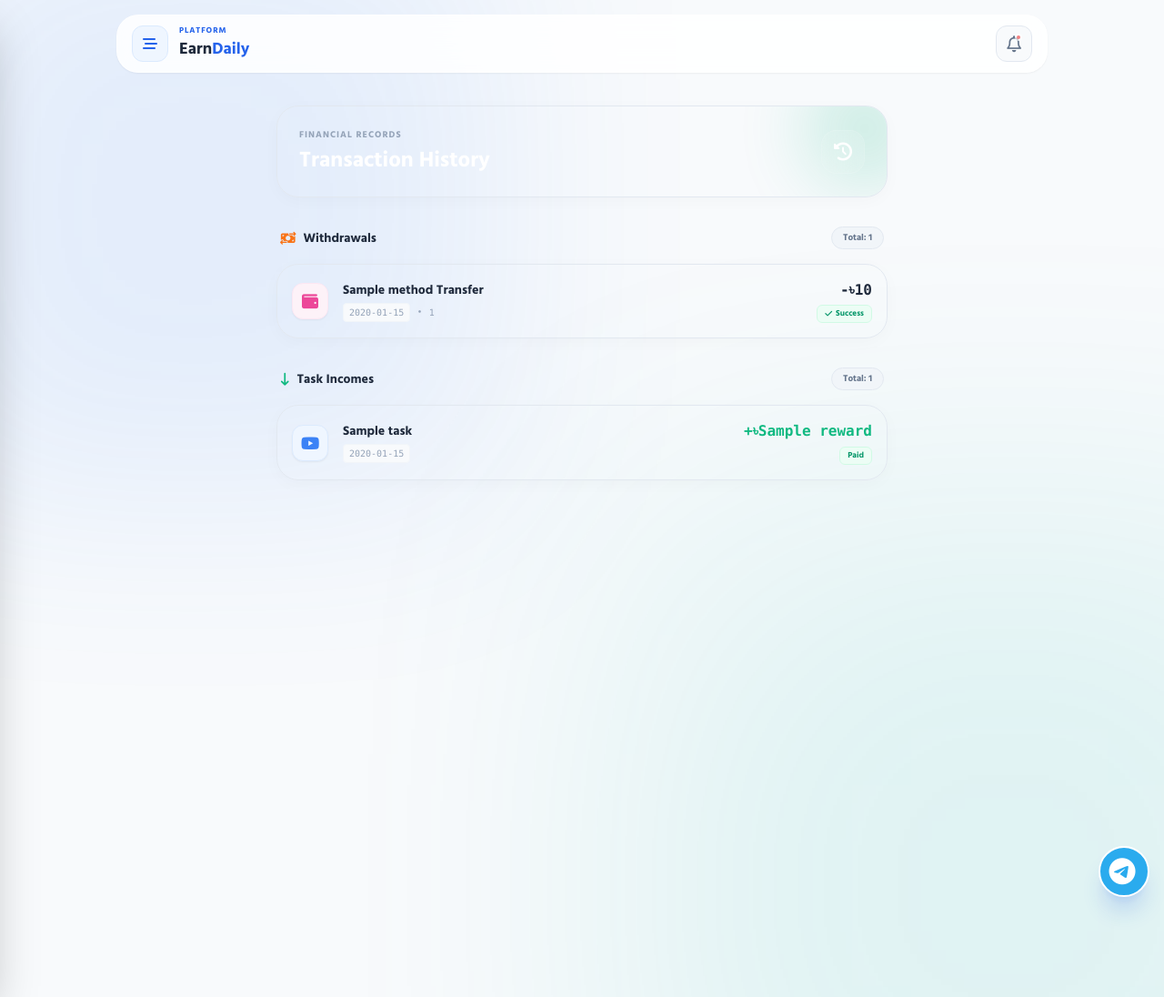
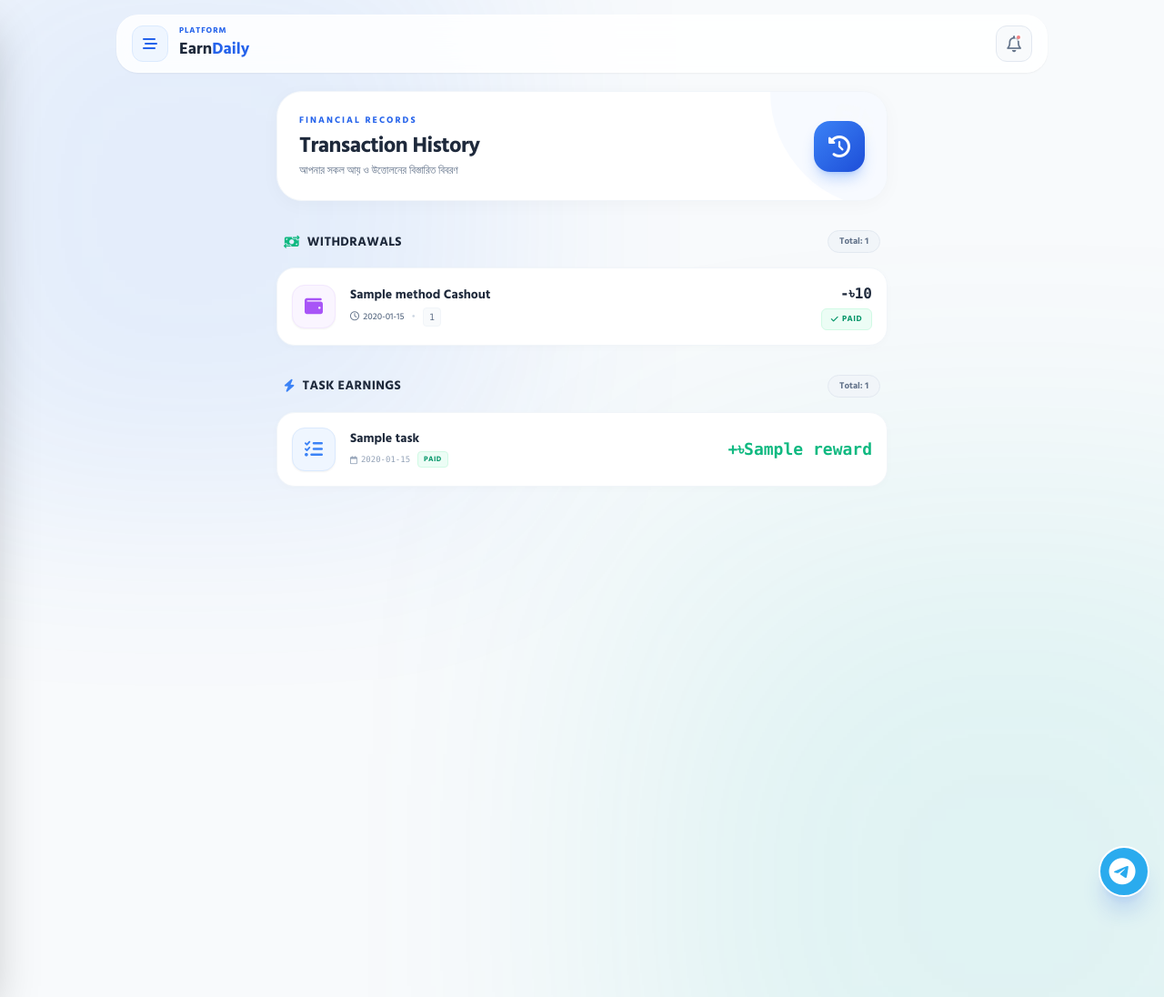
Before and after one commit to hoingut/oayrbackup, a Flask app: template templates/history.html in a window 1280 px wide. Shown: the whole page at 91% size. Run offline with Flask 3, Linux system fonts and the light colour scheme; the template is opened without the code that fills it: most values are stand-ins (such as "Sample title", 1, 10 or a date in 2020); data that the repository does not hold is empty; parts of the project's set-up code (start-up, migrations or seed data) failed here and were passed over; some libraries are stand-ins or nearby versions.

Commit message:
Update history.html

```diff
--- a/templates/history.html
+++ b/templates/history.html
@@ -1,27 +1,53 @@
 {% extends "layout.html" %}
 {% block content %}
 
-<div class="max-w-2xl mx-auto space-y-6 fade-in pt-4 pb-32">
+<style>
+    /* Premium Entry Animation */
+    .fade-up { animation: fadeUp 0.6s cubic-bezier(0.16, 1, 0.3, 1) forwards; opacity: 0; transform: translateY(20px); }
+    @keyframes fadeUp { to { opacity: 1; transform: translateY(0); } }
 
-    <!-- HEADER -->
-    <div class="clean-card p-6 bg-gradient-to-r from-[#0F172A] to-[#1E293B] text-white relative overflow-hidden">
-        <div class="absolute right-0 top-0 w-32 h-32 bg-emerald-500 opacity-20 rounded-full blur-2xl -mr-10 -mt-10"></div>
-        <div class="relative z-10 flex justify-between items-center">
-            <div>
-                <p class="text-[10px] text-slate-400 uppercase tracking-widest font-bold mb-1">Financial Records</p>
-                <h2 class="text-2xl font-black">Transaction History</h2>
-            </div>
-            <div class="h-12 w-12 bg-white/10 rounded-2xl flex items-center justify-center backdrop-blur-md border border-white/10 text-xl">
-                <i class="fa-solid fa-clock-rotate-left"></i>
-            </div>
+    /* Custom Scrollbar for horizontal tabs (if needed) */
+    .hide-scroll::-webkit-scrollbar { display: none; }
+    .hide-scroll { -ms-overflow-style: none; scrollbar-width: none; }
+
+    /* Staggered animation for list items */
+    .stagger-item { opacity: 0; animation: fadeUp 0.5s cubic-bezier(0.16, 1, 0.3, 1) forwards; }
+    .stagger-item:nth-child(1) { animation-delay: 0.1s; }
+    .stagger-item:nth-child(2) { animation-delay: 0.15s; }
+    .stagger-item:nth-child(3) { animation-delay: 0.2s; }
+    .stagger-item:nth-child(4) { animation-delay: 0.25s; }
+    .stagger-item:nth-child(5) { animation-delay: 0.3s; }
+</style>
+
+<div class="max-w-2xl mx-auto space-y-8 fade-up pb-6">
+
+    <!-- ==========================================
+         1. PREMIUM HEADER SECTION
+    ========================================== -->
+    <div class="bg-white p-6 rounded-[28px] shadow-[0_4px_20px_rgba(0,0,0,0.03)] border border-slate-100 flex items-center justify-between relative overflow-hidden">
+
+        <!-- Background Accent -->
+        <div class="absolute right-0 top-0 w-32 h-32 bg-blue-50/50 rounded-bl-full pointer-events-none"></div>
+        <i class="fa-solid fa-file-invoice-dollar absolute right-4 top-4 text-6xl text-slate-50 opacity-50 transform rotate-12"></i>
+
+        <div class="relative z-10">
+            <p class="text-[10px] font-black uppercase tracking-[0.2em] text-blue-600 mb-1">Financial Records</p>
+            <h2 class="text-2xl font-black text-slate-800 tracking-tight">Transaction History</h2>
+            <p class="text-xs text-slate-500 font-medium mt-1">আপনার সকল আয় ও উত্তোলনের বিস্তারিত বিবরণ</p>
+        </div>
+
+        <div class="h-14 w-14 bg-gradient-to-br from-blue-500 to-blue-700 text-white rounded-[18px] flex items-center justify-center text-2xl shadow-lg shadow-blue-500/30 relative z-10 flex-shrink-0">
+            <i class="fa-solid fa-clock-rotate-left"></i>
         </div>
     </div>
 
-    <!-- WITHDRAWALS -->
+    <!-- ==========================================
+         2. WITHDRAWALS SECTION
+    ========================================== -->
     <div>
-        <div class="flex items-center justify-between px-1 mb-4 mt-8">
-            <h3 class="font-bold text-slate-800 text-sm flex items-center gap-2">
-                <i class="fa-solid fa-money-bill-transfer text-orange-500"></i> Withdrawals
+        <div class="flex items-center justify-between px-2 mb-4">
+            <h3 class="font-bold text-slate-800 text-sm flex items-center gap-2 uppercase tracking-wide">
+                <i class="fa-solid fa-money-bill-transfer text-emerald-500"></i> Withdrawals
             </h3>
             <span class="text-[10px] bg-slate-100 text-slate-500 px-3 py-1 rounded-full font-bold border border-slate-200">
                 Total: {{ withdrawals|length }}
@@ -31,48 +57,67 @@
         {% if withdrawals %}
         <div class="space-y-3">
             {% for item in withdrawals %}
-            <div class="clean-card p-4 flex items-center justify-between group">
+            <div class="stagger-item bg-white p-4 rounded-[20px] shadow-[0_2px_10px_rgba(0,0,0,0.02)] border border-slate-100 flex items-center justify-between group hover:border-blue-200 transition-colors">
+
                 <div class="flex items-center gap-4">
-                    <div class="h-10 w-10 rounded-xl flex items-center justify-center text-lg shadow-sm
-                        {% if item.method == 'Nagad' %} bg-orange-50 text-orange-500 border border-orange-100
-                        {% else %} bg-pink-50 text-pink-500 border border-pink-100 {% endif %}">
+                    <!-- Dynamic Icon based on Method -->
+                    <div class="h-12 w-12 rounded-[14px] flex items-center justify-center text-xl shadow-sm border
+                        {% if item.method == 'bKash' %} bg-pink-50 text-pink-500 border-pink-100
+                        {% elif item.method == 'Nagad' %} bg-orange-50 text-orange-500 border-orange-100
+                        {% else %} bg-purple-50 text-purple-500 border-purple-100 {% endif %}">
                         <i class="fa-solid fa-wallet"></i>
                     </div>
+
                     <div>
-                        <h4 class="font-bold text-slate-800 text-sm">{{ item.method }} Transfer</h4>
-                        <div class="flex items-center gap-2 text-[10px] text-slate-400 mt-1">
-                            <span class="font-mono bg-slate-50 px-1.5 py-0.5 rounded border border-slate-100">{{ item.created_at[:10] }}</span>
-                            <span>•</span>
-                            <span class="font-mono">{{ item.number }}</span>
+                        <h4 class="font-bold text-slate-800 text-sm">{{ item.method }} Cashout</h4>
+                        <div class="flex items-center gap-2 text-[10px] text-slate-500 mt-1 font-medium">
+                            <span><i class="fa-regular fa-clock mr-0.5"></i> {{ item.created_at[:10] }}</span>
+                            <span class="text-slate-300">•</span>
+                            <span class="font-mono bg-slate-50 px-1.5 py-0.5 rounded border border-slate-100">{{ item.number }}</span>
                         </div>
                     </div>
                 </div>
+
                 <div class="text-right">
                     <p class="font-black text-slate-800 text-base font-mono">-৳{{ item.amount }}</p>
+
+                    <!-- Dynamic Status Badges -->
                     {% if item.status == 'approved' %}
-                        <span class="inline-flex items-center gap-1 text-[9px] font-bold text-emerald-600 bg-emerald-50 px-2 py-0.5 rounded-md mt-1 border border-emerald-100"><i class="fa-solid fa-check"></i> Success</span>
+                        <span class="inline-flex items-center gap-1 text-[9px] font-bold text-emerald-600 bg-emerald-50 px-2.5 py-1 rounded-md mt-1 border border-emerald-100 uppercase tracking-wider">
+                            <i class="fa-solid fa-check"></i> Paid
+                        </span>
                     {% elif item.status == 'rejected' %}
-                        <span class="inline-flex items-center gap-1 text-[9px] font-bold text-red-600 bg-red-50 px-2 py-0.5 rounded-md mt-1 border border-red-100"><i class="fa-solid fa-xmark"></i> Failed</span>
+                        <span class="inline-flex items-center gap-1 text-[9px] font-bold text-red-600 bg-red-50 px-2.5 py-1 rounded-md mt-1 border border-red-100 uppercase tracking-wider">
+                            <i class="fa-solid fa-xmark"></i> Failed
+                        </span>
                     {% else %}
-                        <span class="inline-flex items-center gap-1 text-[9px] font-bold text-yellow-600 bg-yellow-50 px-2 py-0.5 rounded-md mt-1 border border-yellow-100 animate-pulse"><i class="fa-regular fa-clock"></i> Pending</span>
+                        <span class="inline-flex items-center gap-1 text-[9px] font-bold text-amber-600 bg-amber-50 px-2.5 py-1 rounded-md mt-1 border border-amber-100 uppercase tracking-wider animate-pulse">
+                            <i class="fa-regular fa-clock"></i> Pending
+                        </span>
                     {% endif %}
                 </div>
+
             </div>
             {% endfor %}
         </div>
         {% else %}
-        <div class="clean-card text-center py-10 bg-slate-50/50">
-            <div class="h-12 w-12 bg-slate-100 rounded-full flex items-center justify-center mx-auto mb-3 text-slate-300 text-xl"><i class="fa-solid fa-money-bill-1-wave"></i></div>
-            <p class="text-xs font-semibold text-slate-500">No withdrawals yet</p>
+        <div class="bg-white rounded-[24px] text-center py-12 border border-dashed border-slate-200">
+            <div class="h-14 w-14 bg-slate-50 rounded-full flex items-center justify-center mx-auto mb-3 text-slate-300 text-2xl">
+                <i class="fa-solid fa-money-bill-wave"></i>
+            </div>
+            <p class="text-sm font-bold text-slate-600">No withdrawals yet</p>
+            <p class="text-[10px] text-slate-400 mt-1">Your cashout history will appear here.</p>
         </div>
         {% endif %}
     </div>
 
-    <!-- TASKS -->
+    <!-- ==========================================
+         3. TASK INCOMES SECTION
+    ========================================== -->
     <div>
-        <div class="flex items-center justify-between px-1 mb-4 mt-8">
-            <h3 class="font-bold text-slate-800 text-sm flex items-center gap-2">
-                <i class="fa-solid fa-arrow-down-long text-emerald-500"></i> Task Incomes
+        <div class="flex items-center justify-between px-2 mb-4 mt-8">
+            <h3 class="font-bold text-slate-800 text-sm flex items-center gap-2 uppercase tracking-wide">
+                <i class="fa-solid fa-bolt text-blue-500"></i> Task Earnings
             </h3>
             <span class="text-[10px] bg-slate-100 text-slate-500 px-3 py-1 rounded-full font-bold border border-slate-200">
                 Total: {{ tasks|length }}
@@ -82,39 +127,59 @@
         {% if tasks %}
         <div class="space-y-3">
             {% for task in tasks %}
-            <div class="clean-card p-4 flex items-center justify-between group">
-                <div class="flex items-center gap-4">
-                    <div class="h-10 w-10 rounded-xl flex items-center justify-center text-lg shadow-sm border
-                        {% if task.type == 'Special' %} bg-yellow-50 text-yellow-500 border-yellow-100
+            <div class="stagger-item bg-white p-4 rounded-[20px] shadow-[0_2px_10px_rgba(0,0,0,0.02)] border border-slate-100 flex items-center justify-between group hover:border-blue-200 transition-colors">
+
+                <div class="flex items-center gap-4 w-full">
+                    <!-- Task Icon -->
+                    <div class="h-12 w-12 rounded-[14px] flex items-center justify-center text-xl shadow-sm border flex-shrink-0
+                        {% if task.type == 'Special' %} bg-amber-50 text-amber-500 border-amber-100
                         {% else %} bg-blue-50 text-blue-500 border-blue-100 {% endif %}">
-                        {% if task.type == 'Special' %}<i class="fa-solid fa-gift"></i>{% else %}<i class="fa-brands fa-youtube"></i>{% endif %}
+                        {% if task.type == 'Special' %}
+                            <i class="fa-solid fa-star"></i>
+                        {% else %}
+                            <i class="fa-solid fa-list-check"></i>
+                        {% endif %}
                     </div>
-                    <div class="max-w-[140px] sm:max-w-xs">
-                        <h4 class="font-bold text-slate-800 text-sm truncate">{{ task.title }}</h4>
-                        <p class="text-[10px] text-slate-400 mt-1 font-mono bg-slate-50 px-1.5 py-0.5 rounded border border-slate-100 inline-block">{{ task.created_at[:10] }}</p>
+
+                    <div class="flex-grow pr-2">
+                        <h4 class="font-bold text-slate-800 text-sm line-clamp-1 leading-tight">{{ task.title }}</h4>
+                        <div class="flex items-center gap-2 mt-1.5">
+                            <p class="text-[9px] text-slate-400 font-mono font-medium flex items-center gap-1">
+                                <i class="fa-regular fa-calendar"></i> {{ task.created_at[:10] }}
+                            </p>
+                            <!-- Task Status -->
+                            {% if task.status == 'approved' %}
+                                <span class="text-[8px] font-black text-emerald-600 bg-emerald-50 border border-emerald-100 px-1.5 py-0.5 rounded uppercase tracking-wider">Paid</span>
+                            {% elif task.status == 'rejected' %}
+                                <span class="text-[8px] font-black text-red-600 bg-red-50 border border-red-100 px-1.5 py-0.5 rounded uppercase tracking-wider">Rejected</span>
+                            {% else %}
+                                <span class="text-[8px] font-black text-slate-500 bg-slate-100 border border-slate-200 px-1.5 py-0.5 rounded uppercase tracking-wider">Reviewing</span>
+                            {% endif %}
+                        </div>
                     </div>
                 </div>
-                <div class="text-right">
-                    <p class="font-black text-emerald-500 text-base font-mono">+৳{{ task.reward }}</p>
-                    {% if task.status == 'approved' %}
-                        <span class="text-[9px] font-bold text-emerald-600 bg-emerald-50 border border-emerald-100 px-2 py-0.5 rounded-md mt-1 inline-block">Paid</span>
-                    {% elif task.status == 'rejected' %}
-                        <span class="text-[9px] font-bold text-red-600 bg-red-50 border border-red-100 px-2 py-0.5 rounded-md mt-1 inline-block">Rejected</span>
-                    {% else %}
-                        <span class="text-[9px] font-bold text-slate-500 bg-slate-100 border border-slate-200 px-2 py-0.5 rounded-md mt-1 inline-block">Reviewing</span>
-                    {% endif %}
+
+                <!-- Reward Amount -->
+                <div class="text-right flex-shrink-0">
+                    <p class="font-black text-emerald-500 text-lg font-mono">+৳{{ task.reward }}</p>
                 </div>
+
             </div>
             {% endfor %}
         </div>
         {% else %}
-        <div class="clean-card text-center py-10 bg-slate-50/50">
-            <div class="h-12 w-12 bg-slate-100 rounded-full flex items-center justify-center mx-auto mb-3 text-slate-300 text-xl"><i class="fa-solid fa-clipboard-question"></i></div>
-            <p class="text-xs font-semibold text-slate-500">No tasks completed</p>
-            <a href="/tasks" class="text-[10px] font-bold text-emerald-600 mt-2 inline-block hover:underline">Start Working</a>
+        <div class="bg-white rounded-[24px] text-center py-12 border border-dashed border-slate-200">
+            <div class="h-14 w-14 bg-slate-50 rounded-full flex items-center justify-center mx-auto mb-3 text-slate-300 text-2xl">
+                <i class="fa-solid fa-clipboard-question"></i>
+            </div>
+            <p class="text-sm font-bold text-slate-600">No tasks completed</p>
+            <a href="/tasks" class="text-[10px] font-bold text-blue-600 mt-2 bg-blue-50 px-3 py-1 rounded-full border border-blue-100 inline-block hover:bg-blue-100 transition">
+                Start Working <i class="fa-solid fa-arrow-right ml-1"></i>
+            </a>
         </div>
         {% endif %}
     </div>
 
 </div>
+
 {% endblock %}
```
